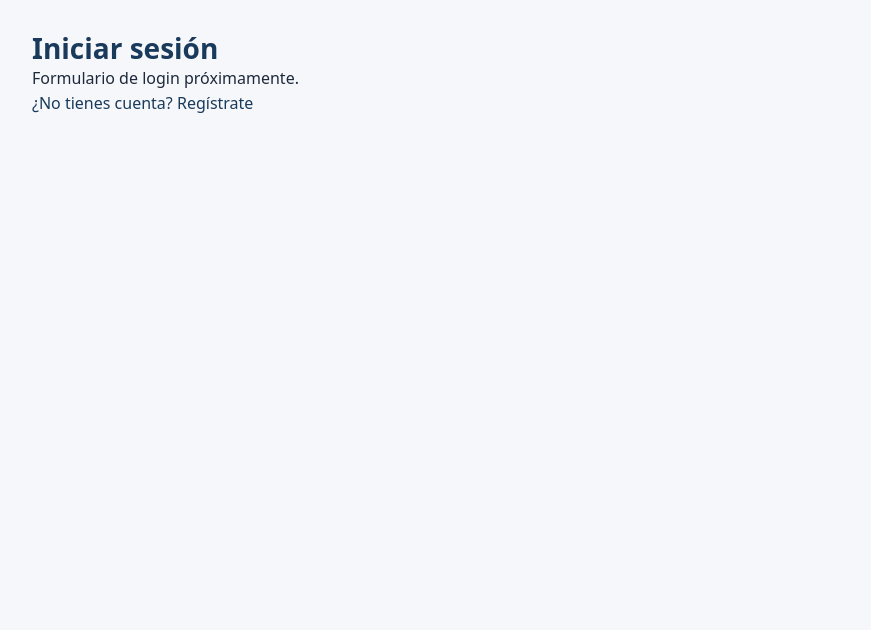
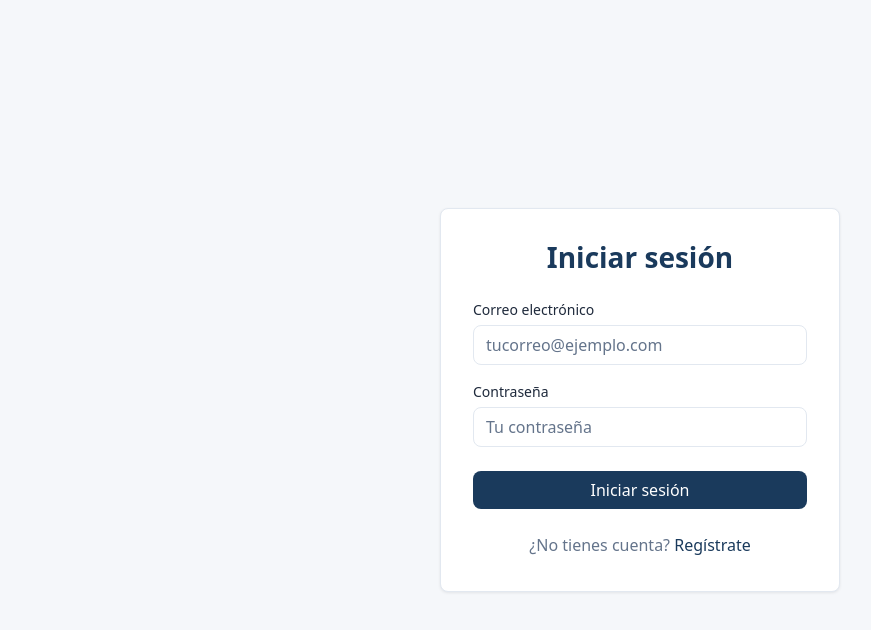
Before and after one commit to byTomDev/portal-convocatorias-publicas, a React (Vite) app in the folder apps/frontend/: page /login in a window 1280 px wide. Shown: the top 630 px of the page, without its empty margins (0-871 px from the left). Built offline with nearby package versions, Linux system fonts and the light colour scheme.

Commit message:
feat(frontend): 🎨 diseñar página de login con formulario

```diff
--- a/apps/frontend/src/pages/LoginPage.jsx
+++ b/apps/frontend/src/pages/LoginPage.jsx
@@ -2,11 +2,43 @@ import { Link } from 'react-router-dom'
 
 export default function LoginPage() {
   return (
-    <div style={{ padding: '2rem' }}>
-      <h1>Iniciar sesión</h1>
-      {/* TODO: connect form to AuthContext + backend */}
-      <p>Formulario de login próximamente.</p>
-      <Link to="/register">¿No tienes cuenta? Regístrate</Link>
+    <div className="page">
+      <div className="card">
+        <h1>Iniciar sesión</h1>
+
+        <form onSubmit={(e) => e.preventDefault()}>
+          <div className="mb-2">
+            <label htmlFor="email">Correo electrónico</label>
+            <input
+              id="email"
+              type="email"
+              name="email"
+              placeholder="tucorreo@ejemplo.com"
+              autoComplete="email"
+            />
+          </div>
+
+          <div className="mb-2">
+            <label htmlFor="password">Contraseña</label>
+            <input
+              id="password"
+              type="password"
+              name="password"
+              placeholder="Tu contraseña"
+              autoComplete="current-password"
+            />
+          </div>
+
+          <button type="submit" className="btn-primary" style={{ width: '100%', marginTop: '0.5rem' }}>
+            Iniciar sesión
+          </button>
+        </form>
+
+        <p className="text-center text-muted mt-3">
+          ¿No tienes cuenta?{' '}
+          <Link to="/register">Regístrate</Link>
+        </p>
+      </div>
     </div>
   )
 }
```
